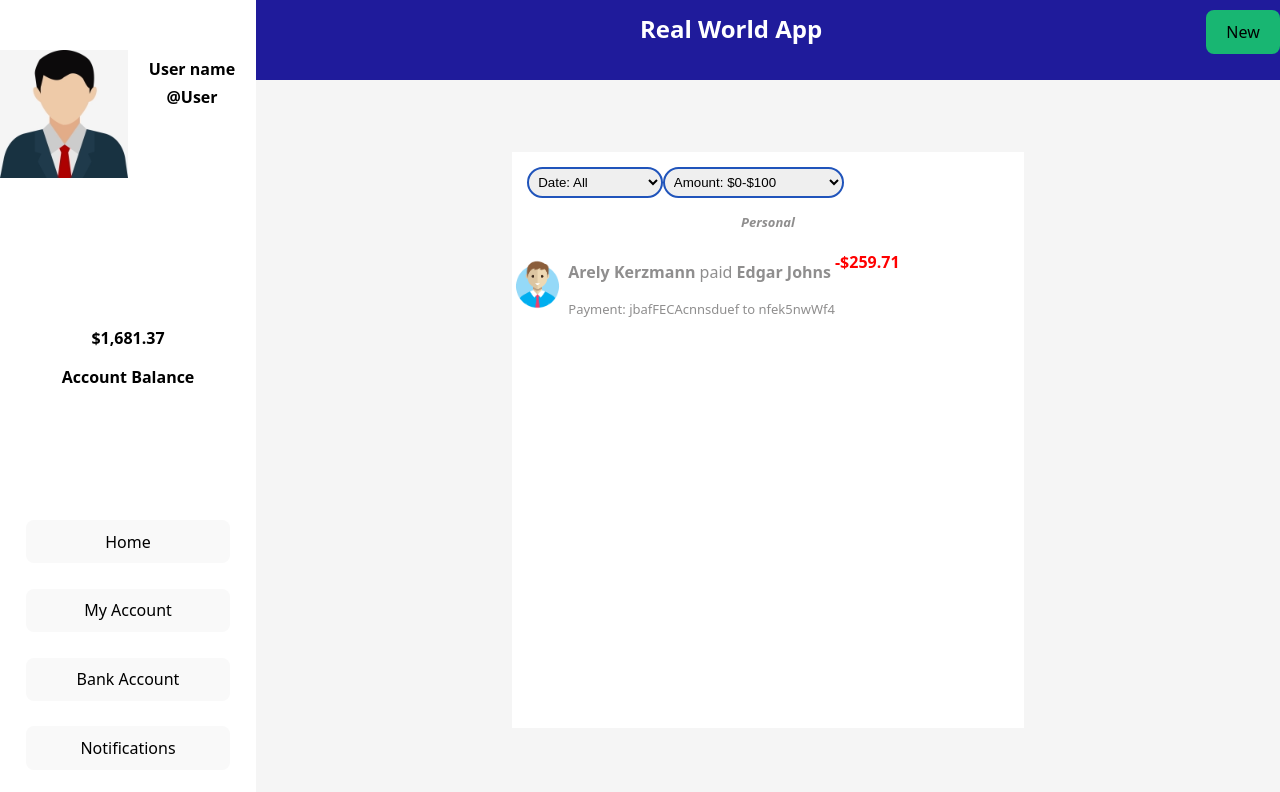
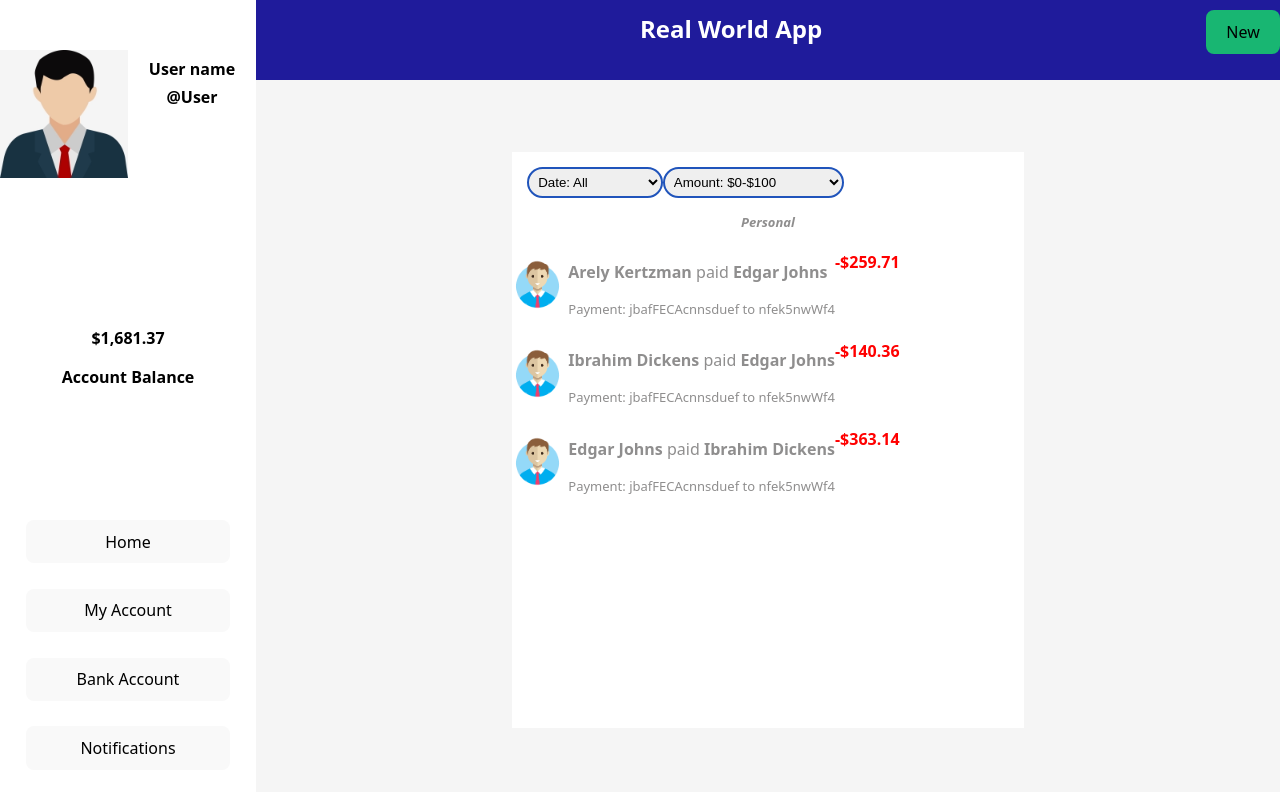
Before and after one commit to NataliaPobleteI/BankAssesment, a React (Vite) app in the folder Front/BankAssesment/: page /myAccount in a window 1280 px wide. Shown: the top 792 px of the page. Built offline with nearby package versions, Linux system fonts and the light colour scheme.

Commit message:
Change style transfer card

```diff
--- a/Front/BankAssesment/src/MyAccountPage.jsx
+++ b/Front/BankAssesment/src/MyAccountPage.jsx
@@ -6,8 +6,10 @@ import { AccountCard } from './AccountCard'
 import { TransferCard } from './TransferCard'
 
 
-export const initialAccounts = [
-    { name: "O'Hara - Labadie Bank"},
+export const initialTransfer = [
+    { name: "Arely Kertzman", to:"Edgar Johns", money:"-$259.71"},
+    { name: "Ibrahim Dickens", to:"Edgar Johns", money:"-$140.36"},
+    { name: "Edgar Johns", to:"Ibrahim Dickens", money:"-$363.14"},
 
   ]
 
@@ -15,17 +17,6 @@ export const initialAccounts = [
 export const MyAccountPage = () => {
 
 
-
-    const [accounts, setAccounts] = useState(initialAccounts);
-
-
-    const handleCreate = () => {
-        setAccounts([
-            ...accounts,
-            { name: "O'Hara - Labadie Bank"}
-          ]);
-
-    }
 return(
 
     <div className='containerPage'>
@@ -46,10 +37,10 @@ return(
             <h2 className='greyText'> Personal </h2>
             <div>
             {
-                accounts.map((e, i) => {
+                initialTransfer.map((e, i) => {
                         return (
                         <div key={e.id} >
-                            { <TransferCard name={e.name}/> }
+                            { <TransferCard name={e.name} to={e.to} money = {e.money}/> }
                         </div>
 
                 )
--- a/Front/BankAssesment/src/TransferCard.css
+++ b/Front/BankAssesment/src/TransferCard.css
@@ -3,6 +3,7 @@
     display: flex;
    align-content: space-around;
     border-color: grey;
+
 
 }
 .imgContainer{
--- a/Front/BankAssesment/src/TransferCard.jsx
+++ b/Front/BankAssesment/src/TransferCard.jsx
@@ -5,7 +5,7 @@ import userImage from './assets/transferUser.png'
 
 
 
-export const TransferCard = ({name}) => {
+export const TransferCard = ({name, to, money}) => {
 
     return (
         <div id='transfer'>
@@ -14,7 +14,7 @@ export const TransferCard = ({name}) => {
             </div>
             <div className='fdf'>
                 <p className='greyText tranferText '>
-                    <b>Arely Kerzmann </b> paid <b>Edgar Johns</b>
+                    <b>{name} </b> paid <b>{to}</b>
                 </p>
 
                 <p className='greyText  payment' >
@@ -23,7 +23,7 @@ export const TransferCard = ({name}) => {
 
             </div>
             <div className='money'>
-                <h1>-$259.71</h1>
+                <h1>{money}</h1>
             </div>
         </div>
     )
```
